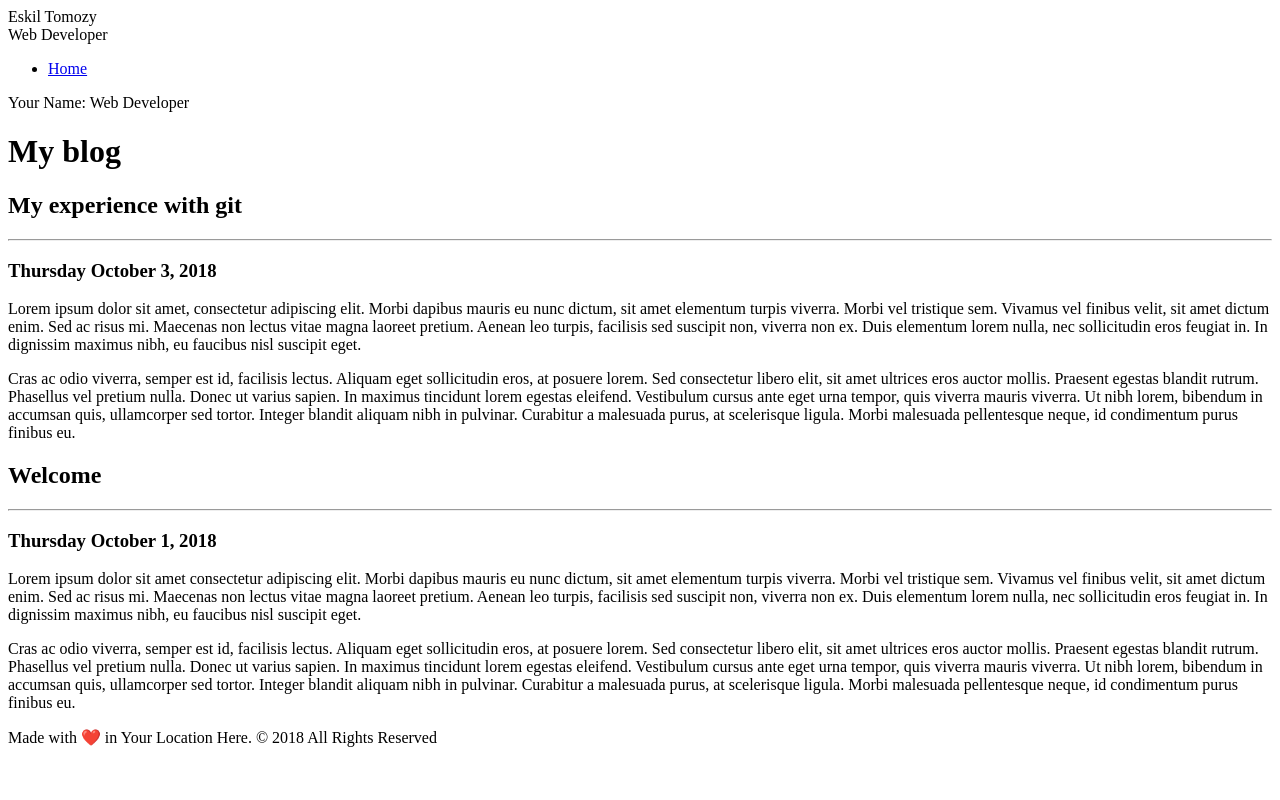
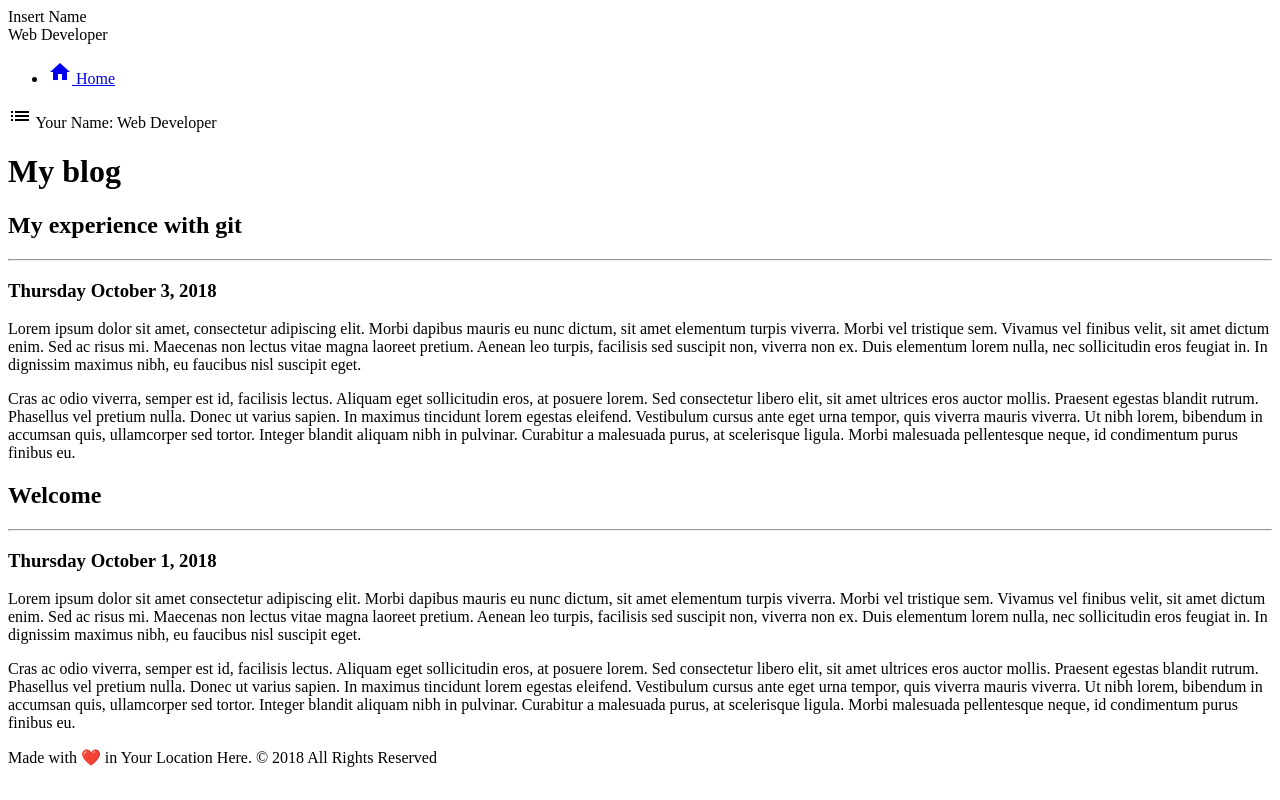
Before and after one commit to do-wuh/git-blog-tomozy, a plain HTML site: page index.html in a window 1280 px wide. Drawn offline with Linux system fonts and the light colour scheme.

Commit message:
Git&Github - Material+Icons added

```diff
--- a/index.html
+++ b/index.html
@@ -4,6 +4,7 @@
   <meta charset="UTF-8" />
   <meta name="viewport" content="width=device-width, initial-scale=1.0" />
   <meta http-equiv="X-UA-Compatible" content="ie=edge" />
+  <link href="https://fonts.googleapis.com/icon?family=Material+Icons" rel="stylesheet">
   <title>Eskil Tomozy - Web Developer</title>
 </head>
  <body>
@@ -11,10 +12,15 @@
      <div class="wrapper">
         <nav>
          <div class="inner-wrap">
-           <div class="site-header">Eskil Tomozy</div>
+           <div class="site-header">Insert Name</div>
            <div class="site-subheader">Web Developer</div>
            <ul class="site-navigation">
-             <li><a href="index.html">Home</a></li>
+             <li>
+               <a href="index.html">
+                 <i class="material-icons">home</i>
+                   Home
+               </a>
+             </li>
            </ul>
          </div>
         </nav>
@@ -22,6 +28,9 @@
         <main>
           <div class="menu">
            <div class="menu-icon" id="sidebarCollapse">
+             <i class="material-icons">
+               list
+             </i>
              <span class="mobile-header">Your Name: Web Developer</span>
            </div>
           </div>
```
Lines whose indentation alone changed are shown as unchanged.
